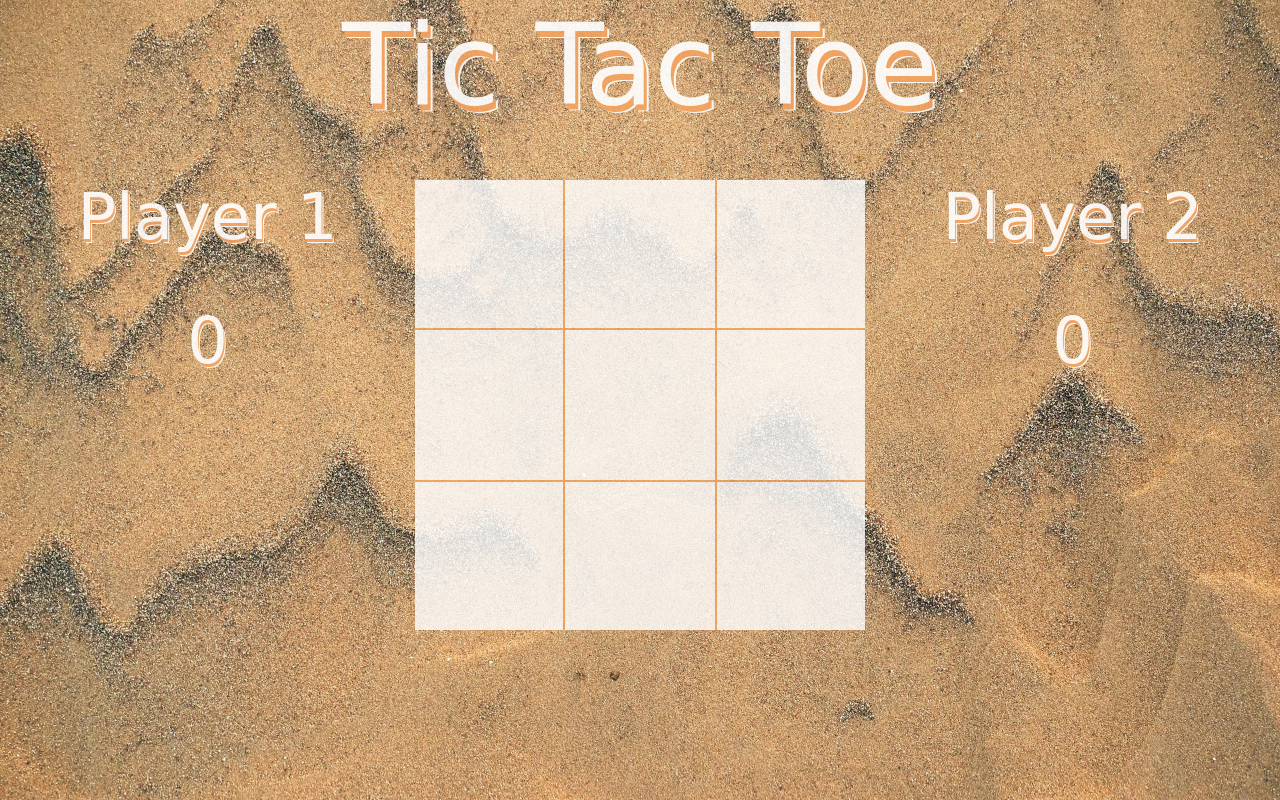
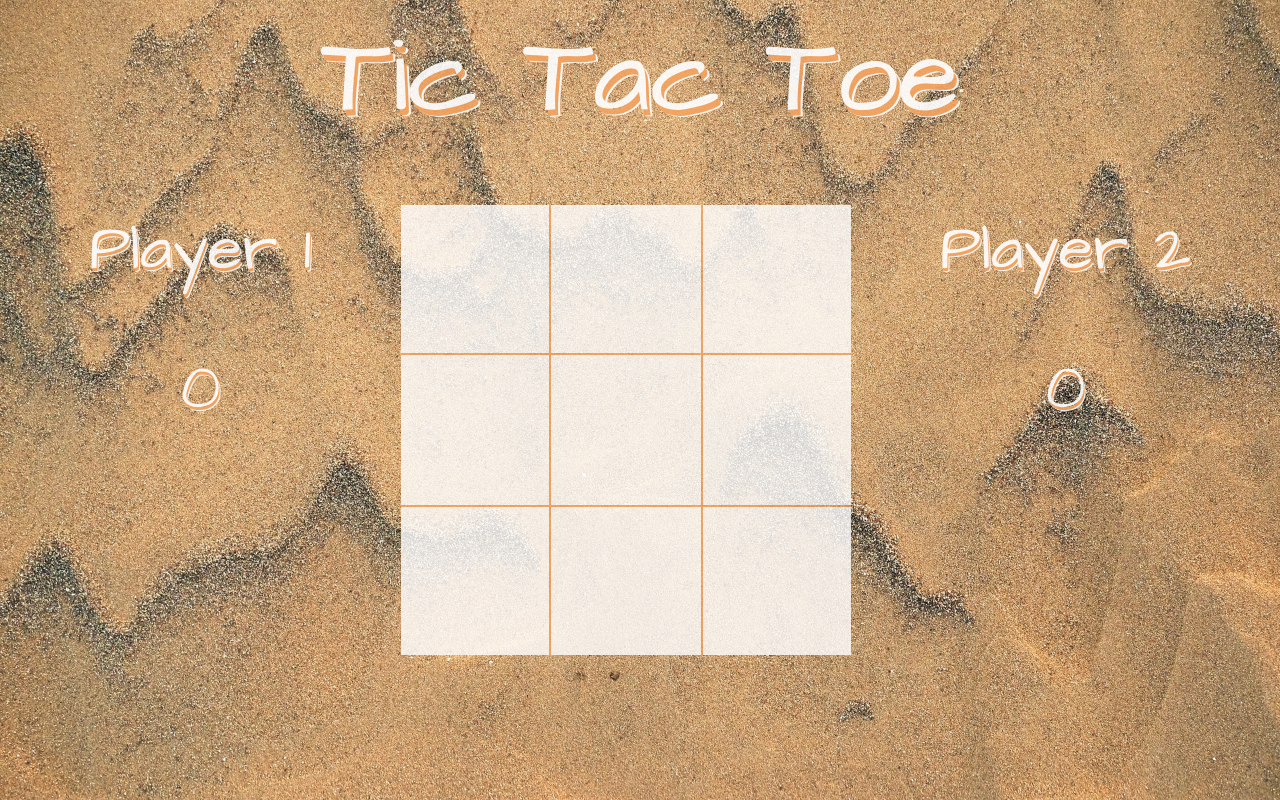
Before and after one commit to FischKevin/tic-tac-toe, a website: page index.html in a window 1280 px wide. Drawn offline with Linux system fonts and the light colour scheme.

Commit message:
add js file + typo XO + js ok case-1

```diff
--- a/index.html
+++ b/index.html
@@ -4,7 +4,7 @@
     <meta charset="UTF-8">
     <meta name="viewport" content="width=device-width, initial-scale=1.0">
     <link rel="stylesheet" type="text/css" href="./css/style.css">
-    <link href="https://fonts.googleapis.com/css2?family=Amatic+SC:wght@650&display=swap" rel="stylesheet">
+    <link href="https://fonts.googleapis.com/css2?family=Architects+Daughter&display=swap" rel="stylesheet">
     <title>Tit Tac Toe</title>
 </head>
 <body>
@@ -39,4 +39,5 @@
         </div>
     </div>
 </body>
+<script src="main.js"></script>
 </html>
--- /dev/null
+++ b/main.js
@@ -0,0 +1,16 @@
+function init() {
+    activePlayer = 1;
+
+};
+
+init();
+
+document.querySelector('.case-1').addEventListener('click', function() {
+
+    if (activePlayer === 0) {
+        document.querySelector(".case-1").textContent = 'X';
+    } else {
+        document.querySelector(".case-1").textContent = 'O';
+    }
+
+  });
--- a/sass/base/_typography.scss
+++ b/sass/base/_typography.scss
@@ -1,4 +1,4 @@
-$main-font: 'Amatic SC', cursive;
+$main-font: 'Architects Daughter', cursive;
 $text-shadow-header: sandybrown 3px 6px, white 5px 7px;
 $text-shadow-game: sandybrown 1px 3px, white 2px 4px;
 
@@ -30,3 +30,24 @@ $text-shadow-game: sandybrown 1px 3px, white 2px 4px;
 .player-1-score {
     padding-top: 50px;
 }
+
+.case-1,
+.case-2,
+.case-3,
+.case-4,
+.case-5,
+.case-6,
+.case-7,
+.case-8,
+.case-9 {
+    font-family: $main-font;
+    font-size: 12em;
+    text-align: center;
+    line-height: 0.8em;
+    color: sandybrown;
+    text-shadow: -1px 1px 0px rgb(0, 0, 0, 0.3),
+                -1px -1px 0px rgb(0, 0, 0, 0.3),
+                1px -1px 0px rgb(0, 0, 0, 0.3),
+                1px 1px 0px rgb(0, 0, 0, 0.3);
+
+}
```
Also changed, not shown: css/style.css, 1 other file.
